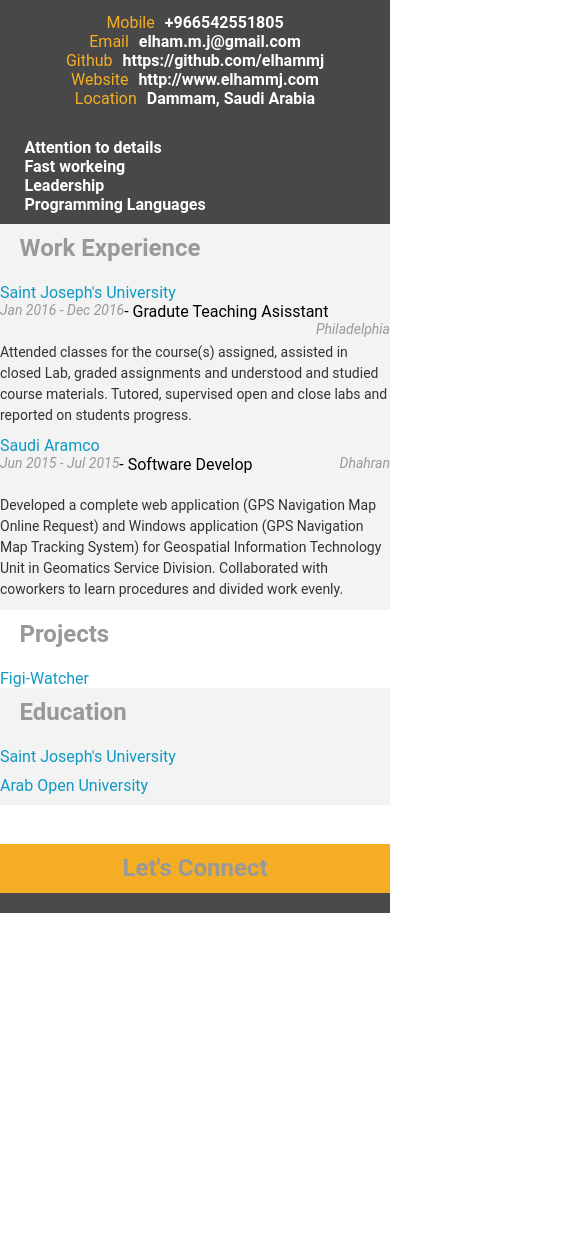
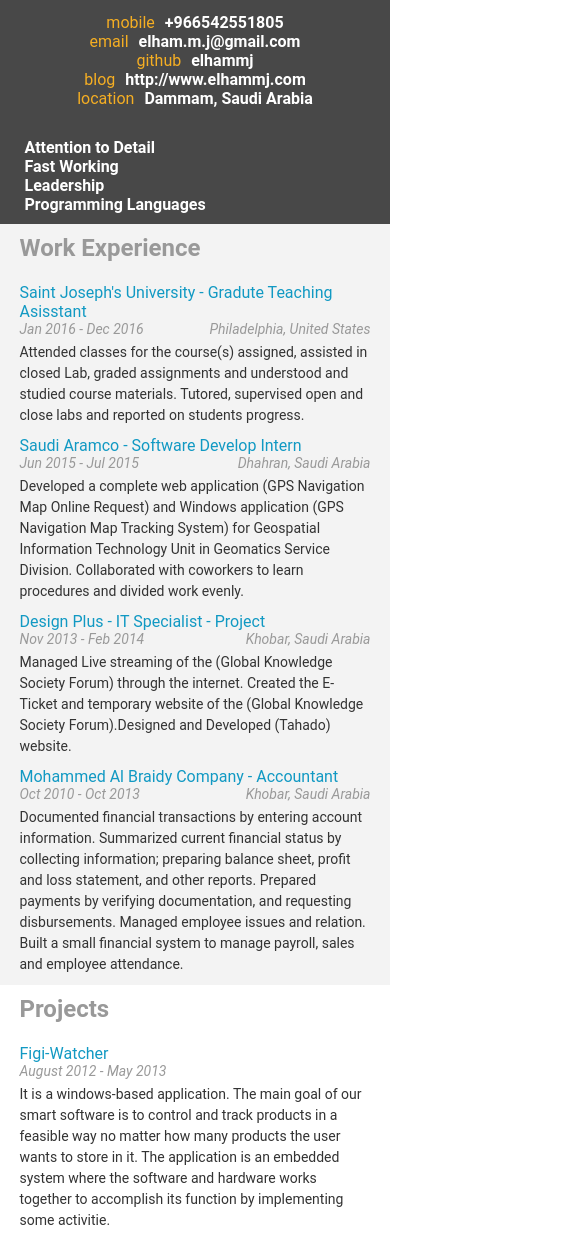
Before and after one commit to elhammj/Resume, a plain HTML site: page index.html in a window 390 px wide. Shown: the part 92-1326 px from the top of the page, 585 px wide, since content can reach past the window. Before the commit the page ends 1005 px from the top, so only its background shows below. Drawn offline with Linux system fonts and the light colour scheme; some packages are replaced by stand-ins of ours.

Commit message:
third commit - add info

```diff
--- a/index.html
+++ b/index.html
@@ -30,7 +30,7 @@ need to load. You'll see a lot of <link>s to CSS files for styles and
   <!--
   Uncomment the <script> tag below when you're ready to add an interactive Google Map to your resume!
   -->
-<!-- <script src="http://maps.googleapis.com/maps/api/js?libraries=places"></script> -->
+  <script src="http://maps.googleapis.com/maps/api/js?libraries=places&key=AIzaSyDMzjasQxgXrOysjMMRwTBzMCfYMl9Tbqc"></script>
 
   <meta name="viewport" content="width=device-width,initial-scale=1">
 </head>
--- a/js/resumeBuilder.js
+++ b/js/resumeBuilder.js
@@ -15,18 +15,17 @@
 var bio = {
 	"name": "Elham Jaffar",
 	"role": "Software Engineer",
-	"contactInfo": {
-	  "phone": "+966542551805",
+	"contacts": {
+	  "mobile": "+966542551805",
 	  "email": "elham.m.j@gmail.com",
-	  "github": "https://github.com/elhammj",
+	  "github": "elhammj",
 	  "website": "http://www.elhammj.com" ,
 	  "location": "Dammam, Saudi Arabia"
 	 },
-	"picture": "images/personalPhoto.jpg;",
-	"welcomeMsg": " Welcome To My Resume !",
-	"skills": ["Attention to details","Fast workeing", "Leadership", "Programming Languages"]
-};
-
+	"welcomeMessage": " Welcome To My Resume !",
+		"skills": ["Attention to Detail","Fast Working", "Leadership", "Programming Languages"],
+	"biopic": "images/personalPhoto.jpg;",
+	display: function(){
 		//Header (Name and Role)
 		var formattedName = HTMLheaderName.replace("%data%",bio.name);
 		var formattedRole = HTMLheaderRole.replace("%data%",bio.role);
@@ -34,85 +33,113 @@ $("#header").prepend(formattedRole);
 		$("#header").prepend(formattedName);
 
 		//Contact Info
-var formattedContactPhone = HTMLcontactGeneric.replace("%contact%", "Mobile").replace("%data%", bio.contactInfo.phone);
-var formattedContactEmail = HTMLcontactGeneric.replace("%contact%", "Email").replace("%data%", bio.contactInfo.email);
-var formattedContactGit = HTMLcontactGeneric.replace("%contact%", "Github").replace("%data%", bio.contactInfo.github);
-var formattedContactWebsite = HTMLcontactGeneric.replace("%contact%", "Website").replace("%data%", bio.contactInfo.website);
-var formattedContactLocation = HTMLcontactGeneric.replace("%contact%", "Location").replace("%data%", bio.contactInfo.location);
-$("#topContacts").append(formattedContactPhone);
-$("#topContacts").append(formattedContactEmail);
-$("#topContacts").append(formattedContactGit);
-$("#topContacts").append(formattedContactWebsite);
-$("#topContacts").append(formattedContactLocation);
+		var formattedContactPhone = HTMLmobile.replace("%data%", bio.contacts.mobile);
+		var formattedContactEmail = HTMLemail.replace("%data%", bio.contacts.email);
+		var formattedContactGit = HTMLgithub.replace("%data%", bio.contacts.github);
+		var formattedContactWebsite = HTMLblog.replace("%data%", bio.contacts.website);
+		var formattedContactLocation = HTMLlocation.replace("%data%", bio.contacts.location);
+
+		var allContactInfo = formattedContactPhone + formattedContactEmail + formattedContactGit + formattedContactWebsite + formattedContactLocation;
+		$("#topContacts").append(allContactInfo);
+		$("#footerContacts").append(allContactInfo);
 
 		//Personal Image
-var formattedPic = HTMLbioPic.replace("%data%", "images/personalPhoto.jpg");
+		var formattedPic = HTMLbioPic.replace("%data%", bio.biopic);
 		$("#header").append(formattedPic);
 
 		//Welcome Msg
-var formattedMsg = HTMLwelcomeMsg.replace("%data%", bio.welcomeMsg);
+		var formattedMsg = HTMLwelcomeMsg.replace("%data%", bio.welcomeMessage);
 		$("#header").append(formattedMsg);
 
 		//Skills
-var formattedSkillOne = HTMLskills.replace("%data%", bio.skills[0]);
-var formattedSkillTwo = HTMLskills.replace("%data%", bio.skills[1]);
-var formattedSkillThree = HTMLskills.replace("%data%", bio.skills[2]);
-var formattedSkillFour = HTMLskills.replace("%data%", bio.skills[3]);
 		$("#header").append(HTMLskillsStart);
-$("#header").append(formattedSkillOne);
-$("#header").append(formattedSkillTwo);
-$("#header").append(formattedSkillThree);
-$("#header").append(formattedSkillFour);
+		for (var i=0; i< bio.skills.length;i++){
+			var formattedSkill = HTMLskills.replace("%data%", bio.skills[i]);
+			$("#header").append(formattedSkill);
+		}
+	}
 
+};
+//Call the function to display the bio
+bio.display();
+
+//Function to captilaize last name and make it as the international format
+function inName(name){
+	//Split the name
+	name = name.trim().split(" ");
+	console.log(name);
+	name[0] = name[0].slice(0,1).toUpperCase() + name[0].slice(1).toLowerCase();
+	name[1] = name[1].toUpperCase();
+	return (name[0]+ " " + name[1]);
+}
+//Append the international name format button
+$("#main").append(internationalizeButton);
+//Append Map
+$("#mapDiv").append(googleMap);
 // -------------------- END HEADER PART -----------------------
 
 /*  -------------------- WORK PART -----------------------
-	Work Experince Section (2 Work Experinces)
+	Work Experince Section (4 Work Experinces)
 	Consists of Job Position, Employer, Years worked at and the city of the business !
 */
 var work = {
-	"SJU": {
-		"position": "Gradute Teaching Asisstant",
+	"jobs":[{
 		"employer": "Saint Joseph's University",
+		"title": "Gradute Teaching Asisstant",
+		"location": "Philadelphia, United States",
 		"dates": "Jan 2016 - Dec 2016",
-		"city": "Philadelphia",
 		"descreption": " Attended classes for the course(s) assigned, assisted in closed Lab, graded assignments and understood and studied course materials. Tutored, supervised open and close labs and reported on students progress. "
 	},
-	"ARAMCO": {
-		"position": "Software Develop",
+	{
 		"employer": "Saudi Aramco",
+		"title": "Software Develop Intern",
+		"location": "Dhahran, Saudi Arabia",
 		"dates": "Jun 2015 - Jul 2015",
-		"city": "Dhahran",
 		"descreption": "Developed a complete web application (GPS Navigation Map Online Request) and Windows application (GPS Navigation Map Tracking System) for Geospatial Information Technology Unit in Geomatics Service Division. Collaborated with coworkers to learn procedures and divided work evenly."
+	},
+	{
+		"employer": "Design Plus",
+		"title": "IT Specialist - Project",
+		"location": "Khobar, Saudi Arabia",
+		"dates": "Nov 2013 - Feb 2014",
+		"descreption": "Managed Live streaming of the (Global Knowledge Society Forum) through the internet. Created the E-Ticket and temporary website of the (Global Knowledge Society Forum).Designed and Developed (Tahado) website."
+	},
+	{
+		"employer": "Mohammed Al Braidy Company",
+		"title": "Accountant",
+		"location": "Khobar, Saudi Arabia",
+		"dates": "Oct 2010 - Oct 2013",
+		"descreption": "Documented financial transactions by entering account information. Summarized current financial status by collecting information; preparing balance sheet, profit and loss statement, and other reports. Prepared payments by verifying documentation, and requesting disbursements. Managed employee issues and relation. Built a small financial system to manage payroll, sales and employee attendance."
+	}],
+	display: function(){
+		//Adding the work experince to the page
+		for (var i=0;i<work.jobs.length; i++){
+			//Replacing the data
+			var formattedWorkEmployer = HTMLworkEmployer.replace("%data%", work.jobs[i].employer);
+			var formatedWorkTitle = HTMLworkTitle.replace("%data%", work.jobs[i].title);
+			var formatedDate = HTMLworkDates.replace("%data%", work.jobs[i].dates);
+			var formatedCity = HTMLworkLocation.replace("%data%", work.jobs[i].location);
+			var formatedDec = HTMLworkDescription.replace("%data%", work.jobs[i].descreption);
+			var allWorkInfo = formattedWorkEmployer + formatedWorkTitle + formatedDate + formatedCity + formatedDec;
+			//Appending Data
+			$("#workExperience").append(HTMLworkStart);
+			$(".work-entry:last").append(allWorkInfo);
+		}
 	}
 };
+//To display work
+work.display();
+//Function to return all the work locations
+function locationaizer(work){
+	var arr1 = [];
+    for (var i=0; i<work.jobs.length;i++){
 
-//Latest Experince SJU
-var formattedWorkEmployerOne = HTMLworkEmployer.replace("%data%",work.SJU.employer);
-var formatedWorkTitleOne = HTMLworkTitle.replace("%data%", work.SJU.position);
-var formatedDateOne = HTMLworkDates.replace("%data%", work.SJU.dates);
-var formatedCityOne = HTMLworkLocation.replace("%data%", work.SJU.city);
-var formatedDecOne = HTMLworkDescription.replace("%data%", work.SJU.descreption);
-$("#workExperience").append(HTMLworkStart);
-$("#workExperience").append(formattedWorkEmployerOne);
-$("#workExperience").append(formatedWorkTitleOne);
-$("#workExperience").append(formatedDateOne);
-$("#workExperience").append(formatedCityOne);
-$("#workExperience").append(formatedDecOne);
+    	arr1.push(work.jobs[i].location);
+    }
+	return arr1;
+}
 
-//ARAMCO
-var formattedWorkEmployerTwo = HTMLworkEmployer.replace("%data%",work.ARAMCO.employer);
-var formatedWorkTitleTwo = HTMLworkTitle.replace("%data%", work.ARAMCO.position);
-var formatedDateTwo = HTMLworkDates.replace("%data%", work.ARAMCO.dates);
-var formatedCityTwo = HTMLworkLocation.replace("%data%", work.ARAMCO.city);
-var formatedDecTwo = HTMLworkDescription.replace("%data%", work.ARAMCO.descreption);
-$("#workExperience").append(formattedWorkEmployerTwo);
-$("#workExperience").append(formatedWorkTitleTwo);
-$("#workExperience").append(formatedDateTwo);
-$("#workExperience").append(formatedCityTwo);
-$("#workExperience").append(formatedDecTwo);
-
-
+console.log(locationaizer(work));
 
 // -------------------- END WORK PART -----------------------
 
@@ -120,33 +147,100 @@ $("#workExperience").append(formatedDecTwo);
 	Project Section
 	Consists of Project Title, Date, Descreption and Images !
 */
-var project = {
+var projects = {
+	"projects": [{
 		"title" : "Figi-Watcher",
-	"date": "Dec, 2016",
-	"descreption": "",
-	"image": ""
+		"dates": "August 2012 - May 2013",
+		"descreption": "It is a windows-based application. The main goal of our smart software is to control and track products in a feasible way no matter how many products the user wants to store in it. The application is an embedded system where the software and hardware works together to accomplish its function by implementing some activitie.",
+		"images": ["images/FigiWatcher.jpg"]
+	},
+		{"title" : "TogetherFit",
+		"dates": "August 2016 - Dec 2016",
+		"descreption": "It is a workout android application. This application connects people to others with similar goals and find trainers to help meet their goals. This application has two different parts: one for the students and the other for the trainers. In addition, It has a user registeration and log in parts and each user has its profile.",
+		"images": ["images/TogetherFit.png"]
+	}],
+	display: function(){
+		//Adding Project Data
+		for (var i=0;i<projects.projects.length;i++)
+		{
+			var formattedProjectTitle = HTMLprojectTitle.replace("%data%",projects.projects[i].title);
+			var formattedProjectDate = HTMLprojectDates.replace("%data%",projects.projects[i].dates);
+			var formattedProjectDes = HTMLprojectDescription.replace("%data%",projects.projects[i].descreption);
+			var allProjectInfo = formattedProjectTitle + formattedProjectDate + formattedProjectDes;
+			$("#projects").append(HTMLprojectStart);
+			$(".project-entry:last").append(allProjectInfo);
+			if (projects.projects[i].images.length>0)
+			{
+				for (var j=0; j<projects.projects[i].images.length;j++){
+					var formattedProjectImg = HTMLprojectImage.replace("%data%",projects.projects[i].images);
+					$(".project-entry:last").append(formattedProjectImg);
+				}
+			}
+		}
+	}
 };
-//Latest Experince
-var formattedProjectTitle = HTMLprojectTitle.replace("%data%",project.title);
-$("#projects").append(HTMLprojectStart);
-$("#projects").append(formattedProjectTitle);
+//To display the projects
+projects.display();
+
 
 // -------------------- END PROJECT PART -----------------------
 
-
 /*  -------------------- EDUCATION PART -----------------------
-	Education Section
-	Consists of school name, years attended, Years worked at and the city of the business !
+	Education and Online Courses Section
+	Consists of school name, years attended, degree, major and the city of the school !
 */
 var education = {
-	"name": ["Saint Joseph's University", "Arab Open University"],
-	"years": 2,
-	"city": "Philadelphia"
+	"schools":[{
+		"name": "Saint Joseph's University",
+		"location": "Philadelphia, United States",
+		"degree": "Master's of Computer Science",
+		"majors": "Software Engineering",
+		"dates": "Jan 2015 - Dec 2016"
+
+	},
+	{
+		"name": "Arab Open University",
+		"location": "Dammam, Saudi Arabia",
+		"degree": "Bachelor of Science",
+		"majors": "Information Technology and Computing",
+		"dates": "Sep 2008 - Jul 2013"
+
+	}],
+	"course":[{
+		"title": "Nanodegree Front-End Web Design",
+		"school": "Udacity",
+		"dates": "Jul 2017 - Oct 2017",
+		"URL": "https://www.udacity.com/course/front-end-web-developer-nanodegree--nd001"
+	}],
+	display: function(){
+		//Adding the education to the page
+		for (var i=0; i<education.schools.length;i++){
+			//Replacing the data
+			var formattedSchoolName = HTMLschoolName.replace("%data%",education.schools[i].name);
+			var formattedSchoolDegree = HTMLschoolDegree.replace("%data%",education.schools[i].degree);
+			var formattedSchoolDates = HTMLschoolDates.replace("%data%",education.schools[i].dates);
+			var formattedSchoolLocation = HTMLschoolLocation.replace("%data%",education.schools[i].location);
+			var formattedSchoolMajor = HTMLschoolMajor.replace("%data%",education.schools[i].majors);
+			var allEducationInfo = formattedSchoolName + formattedSchoolDegree + formattedSchoolDates + formattedSchoolLocation + formattedSchoolMajor;
+			$("#education").append(HTMLschoolStart);
+			//Appending Data
+			$(".education-entry:last").append(allEducationInfo);
+		}
+		//Adding the course to the page
+		$("#education").append(HTMLonlineClasses);
+		for (var i=0;i<education.course.length;i++){
+			//Replacing the data
+			var formattedCourseTitle = HTMLonlineTitle.replace("%data%",education.course[i].title);
+			var formattedCourseSchool = HTMLonlineSchool.replace("%data%",education.course[i].school);
+			var formattedCourseDates = HTMLonlineDates.replace("%data%",education.course[i].dates);
+			var formattedCourseURL = HTMLonlineURL.replace("%data%",education.course[i].URL);
+			var allCourseInfo = formattedCourseTitle + formattedCourseSchool + formattedCourseDates + formattedCourseURL;
+			//Appending Data
+			$("#education").append(HTMLschoolStart);
+			$(".education-entry:last").append(allCourseInfo);
+		}
+	}
 };
-var formattedSchoolNameOne = HTMLschoolName.replace("%data%",education.name[0]);
-var formattedSchoolNameTwo = HTMLschoolName.replace("%data%",education.name[1]);
-$("#education").append(HTMLschoolStart);
-$("#education").append(formattedSchoolNameOne);
-$("#education").append(formattedSchoolNameTwo);
-
+//To display the education and online courses
+education.display();
 // -------------------- END EDUCATION PART -----------------------
```
Also changed, not shown: js/helper.js (+5 -5 lines), images/FigiWatcher.jpg (added), images/TogetherFit.png (added). Lines whose indentation alone changed are shown as unchanged.
